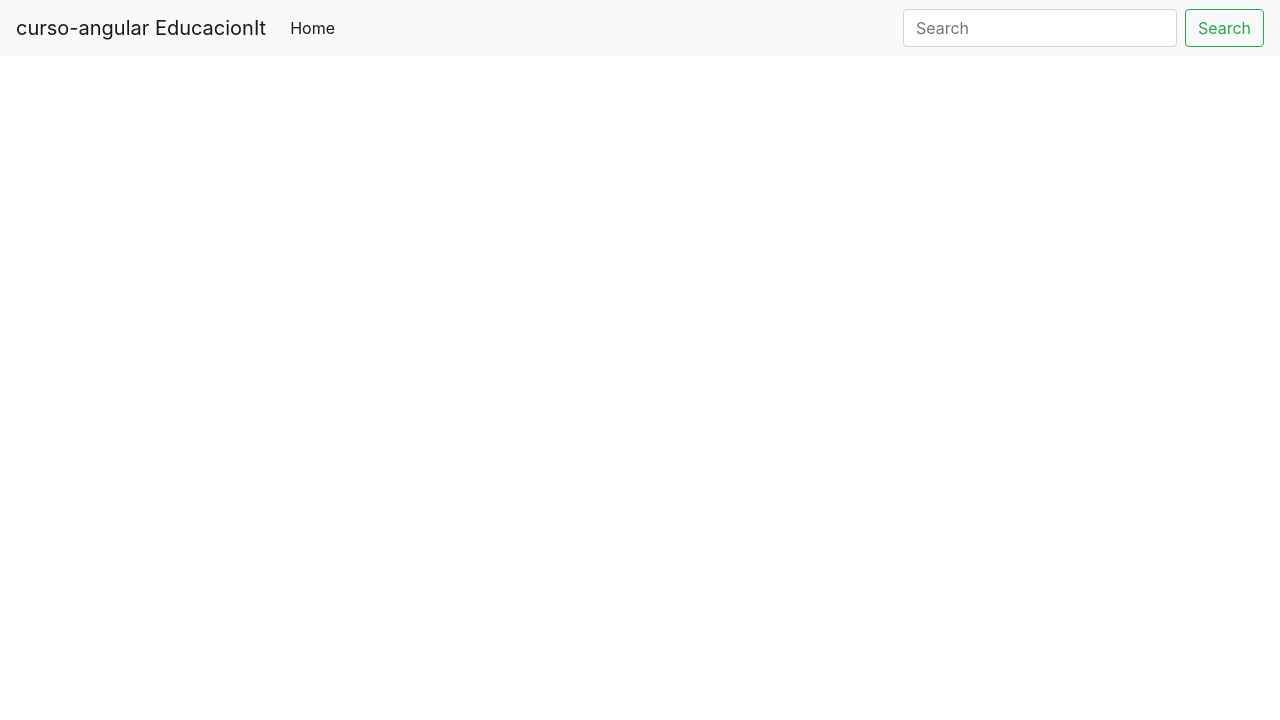
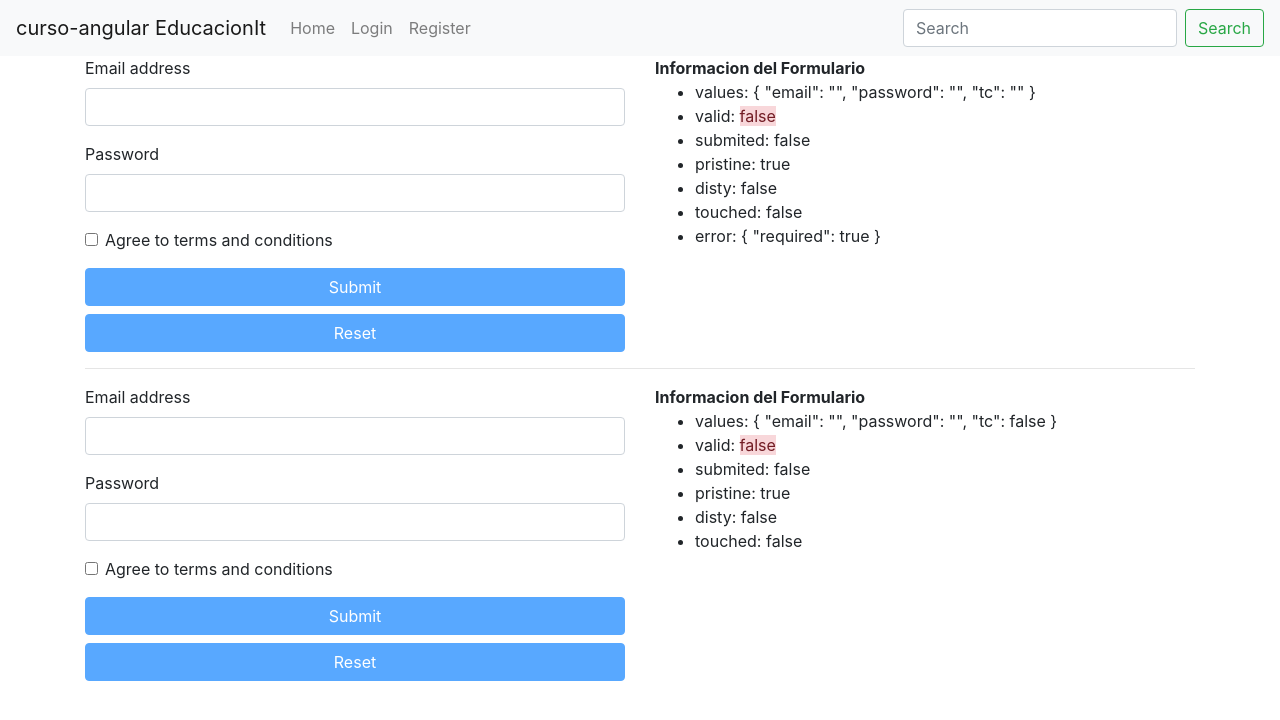
Before and after one commit to krloss86/angular, an Angular app: page / in a window 1280 px wide. Shown: the top 720 px of the page. Built offline with nearby package versions, Linux system fonts and the light colour scheme.

Commit message:
clase2
- mejora de validaciones
mostrar en consola control para ver los cambios de comportamiento

```diff
--- a/src/app/app-routing.module.ts
+++ b/src/app/app-routing.module.ts
@@ -5,6 +5,7 @@ import { Routes, RouterModule } from '@angular/router';
 
 
 const routes: Routes = [
+  {path: '', component: SigninComponent},
   {path: 'login', component: SigninComponent},
   {path: 'register', component: RegisterComponent}
 ];
--- a/src/app/app.component.html
+++ b/src/app/app.component.html
@@ -1,7 +1,6 @@
 <!-- NAVBAR-->
 <nav class="navbar navbar-expand-lg navbar-light bg-light">
   <a class="navbar-brand" href="#">
-    <!-- <img src="../favico.ico" width="30" height="30" class="d-inline-block align-top" alt=""> -->
     {{title}}
   </a>
   <button class="navbar-toggler" type="button" data-toggle="collapse" data-target="#navbarSupportedContent" aria-controls="navbarSupportedContent" aria-expanded="false" aria-label="Toggle navigation">
@@ -10,28 +9,15 @@
 
   <div class="collapse navbar-collapse" id="navbarSupportedContent">
     <ul class="navbar-nav mr-auto">
-      <li class="nav-item active">
+      <li class="nav-item" routerLinkActive="active">
         <a class="nav-link" href="#">Home <span class="sr-only">(current)</span></a>
       </li>
-      <!--
-      <li class="nav-item">
-        <a class="nav-link" href="#">Link</a>
+      <li class="nav-item" routerLinkActive="active">
+        <a [routerLink]="['/login']" routerLinkActive="active"  class="nav-link" href="#">Login</a>
       </li>
-      <li class="nav-item dropdown">
-        <a class="nav-link dropdown-toggle" href="#" id="navbarDropdown" role="button" data-toggle="dropdown" aria-haspopup="true" aria-expanded="false">
-          Dropdown
-        </a>
-        <div class="dropdown-menu" aria-labelledby="navbarDropdown">
-          <a class="dropdown-item" href="#">Action</a>
-          <a class="dropdown-item" href="#">Another action</a>
-          <div class="dropdown-divider"></div>
-          <a class="dropdown-item" href="#">Something else here</a>
-        </div>
+      <li class="nav-item" routerLinkActive="active">
+        <a [routerLink]="['/register']" routerLinkActive="active"  class="nav-link" href="#">Register</a>
       </li>
-      <li class="nav-item">
-        <a class="nav-link disabled" href="#" tabindex="-1" aria-disabled="true">Disabled</a>
-      </li>
-    -->
     </ul>
     <form class="form-inline my-2 my-lg-0">
       <input class="form-control mr-sm-2" type="search" placeholder="Search" aria-label="Search">
--- a/src/app/login/register/register.component.ts
+++ b/src/app/login/register/register.component.ts
@@ -15,16 +15,11 @@ export class RegisterComponent implements OnInit {
 
    createForm(): FormGroup {
      return this.registerForm = this.formBuilder.group({
-       firstName: [Validators.required]
+       firstName: ['', [Validators.required]]
      });
    }
 
   ngOnInit() {
-    this.registerForm.setValue(
-      {
-        firstName: ''
-      }
-    );
   }
 
   onSubmit() {
--- a/src/app/login/signin/signin.component.html
+++ b/src/app/login/signin/signin.component.html
@@ -3,7 +3,13 @@
         <form #formulario='ngForm' (ngSubmit)="submitForm(formulario)">
             <div class="form-group">
                 <label for="exampleInputEmail1">Email address</label>
-                <input type="email" class="form-control" id="exampleInputEmail1" aria-describedby="emailHelp" name="email" ngModel required>
+                <input type="email"
+                    name="email"
+                    #email="ngModel"
+                    ngModel
+                    required
+                    class="form-control" id="exampleInputEmail1" aria-describedby="emailHelp"
+                    (change)="log(email)">
             </div>
             <div class="form-group">
                 <label for="exampleInputPassword1">Password</label>
@@ -17,7 +23,11 @@
                     </label>
                 </div>
             </div>
-            <button type="submit" class="btn btn-block" [ngClass]="{'btn-success': formulario.valid, 'btn-primary': !formulario.valid}" [disabled]="!formulario.valid">Submit</button>
+            <button type="submit" class="btn btn-block"
+                [ngClass]="{'btn-success': formulario.valid, 'btn-primary': !formulario.valid}"
+                [disabled]="!formulario.valid">
+                    Submit
+            </button>
             <button type="reset" class="btn btn-primary btn-block" [disabled]="!formulario.submitted">Reset</button>
         </form>
     </div>
@@ -41,6 +51,9 @@
             </li>
             <li>
                 touched: {{formulario.touched}}
+            </li>
+            <li>
+                error:  {{email.errors | json}}
             </li>
         </ul>
     </div>
@@ -70,6 +83,7 @@
         </form>
     </div>
     <div class="col-6">
+
         <b>Informacion del Formulario</b>
         <ul>
             <li>
--- a/src/app/login/signin/signin.component.ts
+++ b/src/app/login/signin/signin.component.ts
@@ -19,4 +19,6 @@ export class SigninComponent implements OnInit {
   submitForm(formulario: any) {
     console.log(formulario.value);
   }
+
+  log(x) { console.log(x); }
 }
```
